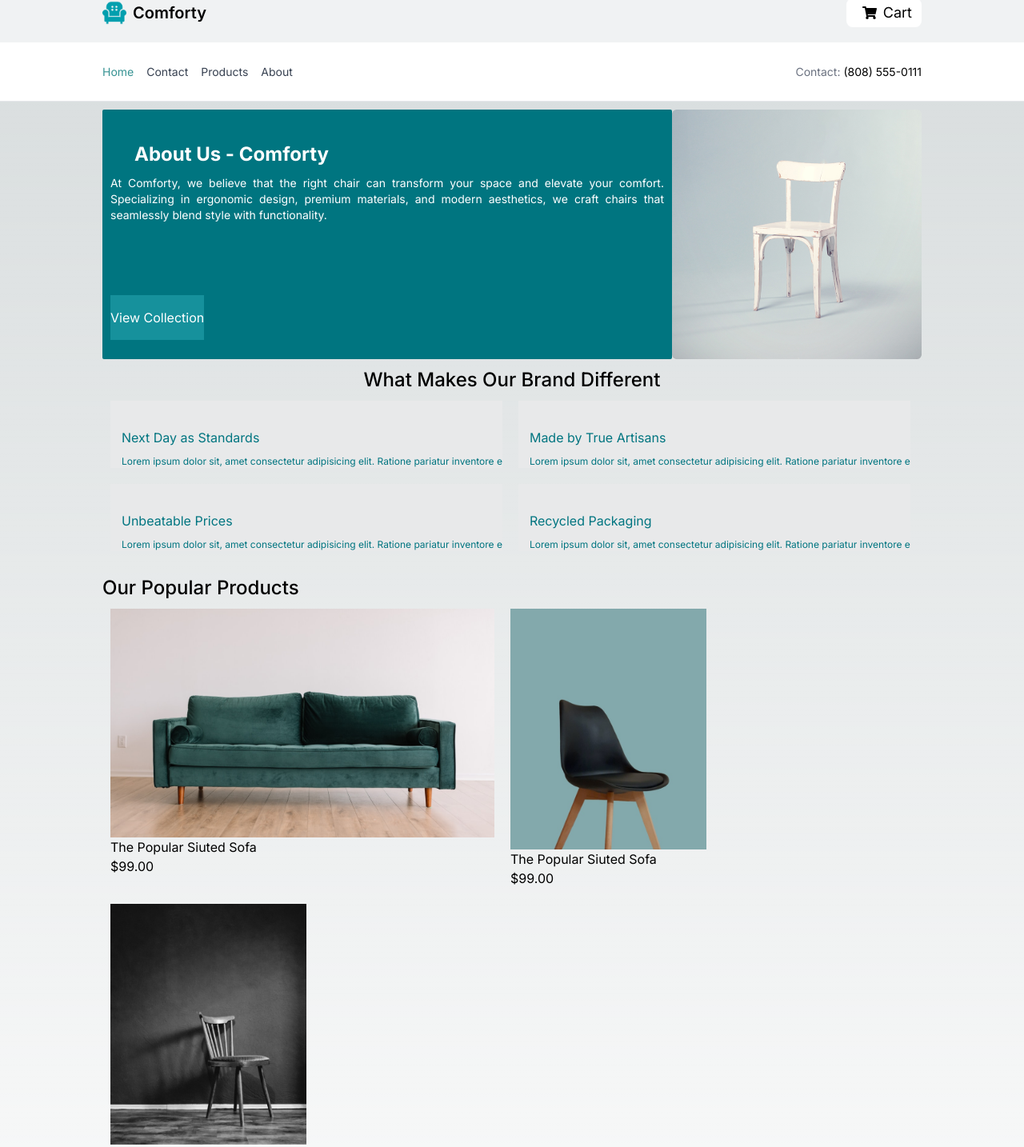
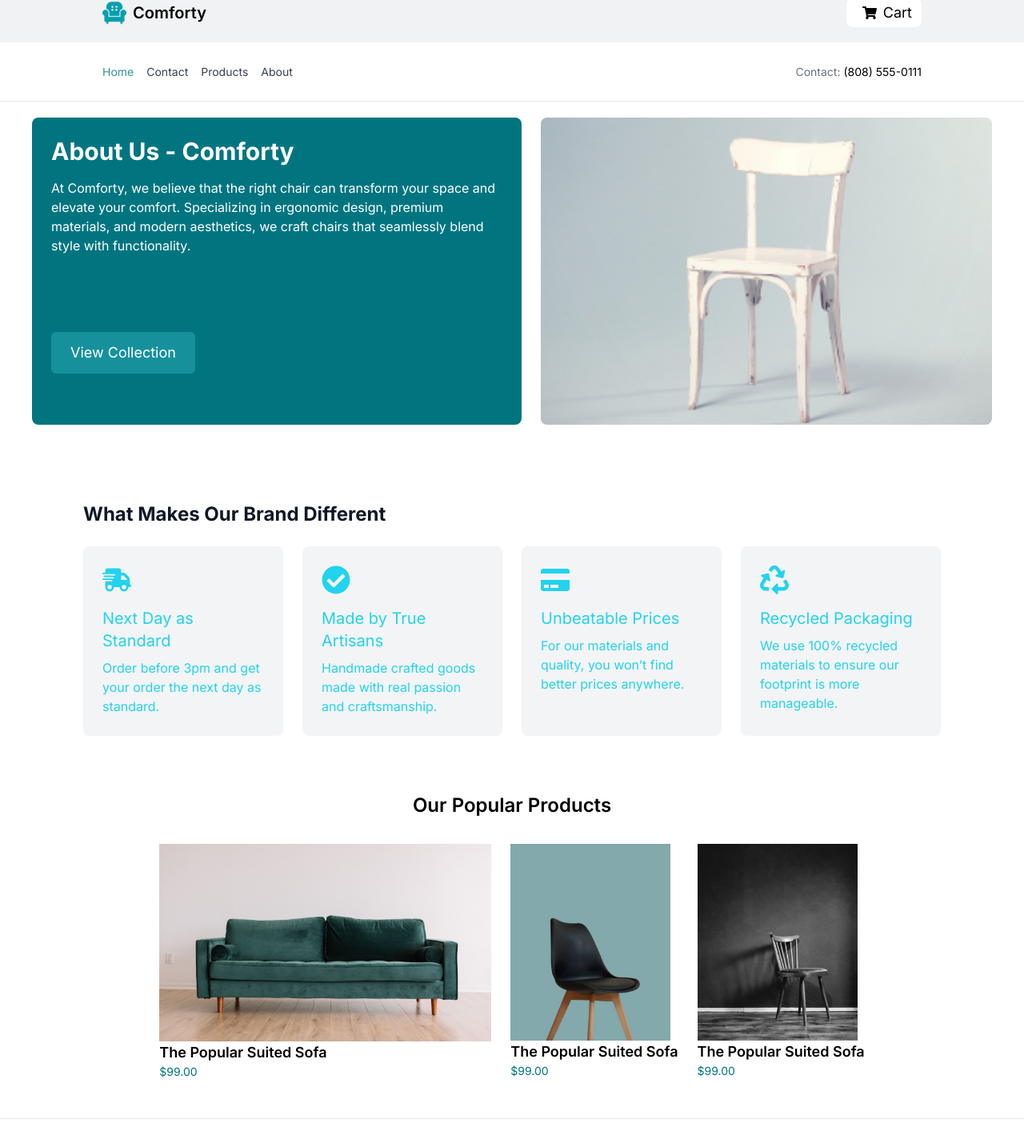
Before and after one commit to MYousuf-Codes/comforty-furnitures, a Next.js app: page /about in a window 1280 px wide. Shown: the part 66-1500 px from the top of the page at 80% size. Built offline with nearby package versions, Linux system fonts and the light colour scheme.

Commit message:
added feature to browse products by categories

```diff
--- a/src/app/about/page.tsx
+++ b/src/app/about/page.tsx
@@ -1,78 +1,73 @@
 import React from "react";
 import Image from "next/image";
+import MakesDifferent from "@/components/MakesDifferent";
 
 const AboutPage = () => {
     return (
-        <div className="w-4/5 h-auto mx-auto">
-            <div className="w-full h-auto mt-2.5 flex justify-between flex-wrap md:flex-nowrap">
-                <div className="h-100 w-120 bg-[#007580] rounded-sm p-1.25">
-                    <h1 className="text-2xl text-white pl-10 font-bold mt-10">About Us - Comforty</h1>
-                    <p className="text-sm text-white text-justify p-2.5">At Comforty, we believe that the right chair can transform your space and elevate your comfort. Specializing in ergonomic design, premium materials,
-                        and modern aesthetics, we craft chairs that seamlessly blend style with functionality.</p>
-                    <button className="w-42.5 h-14 bg-[#16919c] text-white mt-20 ml-2.5">View Collection</button>
+        <div className="container w-full h-auto mx-auto px-5 md:px-10 mb-12">
+            {/* About Us Section */}
+            <div className="w-full h-auto mt-5 flex flex-col md:flex-row justify-between items-center">
+                {/* Text Section */}
+                <div className="flex-1 bg-[#007580] rounded-lg p-6 text-white h-96">
+                    <h1 className="text-3xl font-bold mb-4">About Us - Comforty</h1>
+                    <p className="text-base mb-6">At Comforty, we believe that the right chair can transform your space and elevate your comfort. Specializing in ergonomic design, premium materials, and modern aesthetics, we craft chairs that seamlessly blend style with functionality.</p>
+                    <br /><br /><br />
+                    <button className="w-full md:w-auto bg-[#16919c] text-white py-3 px-6 rounded-md text-lg">
+                        View Collection
+                    </button>
                 </div>
-                <Image
-                    src="/images/new chair.png"
-                    alt="logo"
-                    width={480}
-                    height={400}
-                    className="w-125 h-100"
-                />
-            </div>
-            <h1 className="text-2xl font-medium text-center pt-2.5">What Makes Our Brand Different</h1>
-            <div className="w-full h-61 flex flex-wrap justify-center md:justify-start">
-                <div className="h-55 w-62.5 bg-[#e8e9ea] m-2.5">
-                    <i className="fa-solid fa-truck pl-3.5 pt-5 text-[#007580]"></i>
-                    <h1 className="text-base pl-3.5 pt-2.5 text-[#007580]">Next Day as Standards</h1>
-                    <p className="text-xs pl-3.5 pt-2.5 text-[#007580]">Lorem ipsum dolor sit, amet consectetur adipisicing elit. Ratione pariatur inventore e</p>
-                </div>
-                <div className="h-55 w-62.5 bg-[#e8e9ea] m-2.5">
-                    <i className="fa-solid fa-circle-check pl-3.5 pt-5 text-[#007580]"></i>
-                    <h1 className="text-base pl-3.5 pt-2.5 text-[#007580]">Made by True Artisans</h1>
-                    <p className="text-xs pl-3.5 pt-2.5 text-[#007580]">Lorem ipsum dolor sit, amet consectetur adipisicing elit. Ratione pariatur inventore e</p>
-                </div>
-                <div className="h-55 w-62.5 bg-[#e8e9ea] m-2.5">
-                    <i className="fa-solid fa-folder pl-3.5 pt-5 text-[#007580]"></i>
-                    <h1 className="text-base pl-3.5 pt-2.5 text-[#007580]">Unbeatable Prices</h1>
-                    <p className="text-xs pl-3.5 pt-2.5 text-[#007580]">Lorem ipsum dolor sit, amet consectetur adipisicing elit. Ratione pariatur inventore e</p>
-                </div>
-                <div className="h-55 w-62.5 bg-[#e8e9ea] m-2.5">
-                    <i className="fa-solid fa-seedling pl-3.5 pt-5 text-[#007580]"></i>
-                    <h1 className="text-base pl-3.5 pt-2.5 text-[#007580]">Recycled Packaging</h1>
-                    <p className="text-xs pl-3.5 pt-2.5 text-[#007580]">Lorem ipsum dolor sit, amet consectetur adipisicing elit. Ratione pariatur inventore e</p>
+                {/* Image Section */}
+                <div className="flex-1 mt-6 md:mt-0 md:ml-6 h-96">
+                    <Image
+                        src="/images/new chair.png"
+                        alt="Comforty Chair"
+                        width={600}
+                        height={600}
+                        className="w-full h-full object-cover rounded-lg"
+                    />
                 </div>
             </div>
-            <h1 className="text-2xl font-medium mt-5">Our Popular Products</h1>
-            <div className="w-full h-115 flex flex-wrap justify-center md:justify-start">
-                <div className="m-2.5">
+
+            {/* What Makes Our Brand Different */}
+            <br /><br /><br />
+            <MakesDifferent />
+
+
+            {/* Our Popular Products */}
+            <h2 className="text-2xl font-semibold mt-12 text-center">Our Popular Products</h2>
+            <div className="flex flex-wrap justify-center mt-8 gap-6">
+                <div className="">
                     <Image
                         src="/images/Large.png"
-                        alt="logo"
-                        width={480}
-                        height={500}
-                        className="w-125 h-125"
+                        alt="Popular Chair"
+                        width={415}
+                        height={150}
+                        className=""
                     />
-                    <p>The Popular Siuted Sofa <br /> $99.00</p>
+                    <p className="text-lg font-semibold">The Popular Suited Sofa</p>
+                    <p className="text-sm text-[#007580]">$99.00</p>
                 </div>
-                <div className="m-2.5">
+                <div className="">
                     <Image
                         src="/images/black chair.png"
-                        alt="logo"
-                        width={245}
-                        height={200}
-                        className="w-61.25 h-50"
+                        alt="Black Chair"
+                        width={200}
+                        height={150}
+                        className=""
                     />
-                    <p>The Popular Siuted Sofa <br /> $99.00</p>
+                    <p className="text-lg font-semibold">The Popular Suited Sofa</p>
+                    <p className="text-sm text-[#007580]">$99.00</p>
                 </div>
-                <div className="m-2.5">
+                <div className="">
                     <Image
                         src="/images/black.png"
-                        alt="logo"
-                        width={245}
-                        height={200}
-                        className="w-61.25 h-50"
+                        alt="Black Chair"
+                        width={200}
+                        height={150}
+                        className=""
                     />
-                    <p>The Popular Siuted Sofa <br /> $99.00</p>
+                    <p className="text-lg font-semibold">The Popular Suited Sofa</p>
+                    <p className="text-sm text-[#007580]">$99.00</p>
                 </div>
             </div>
         </div>
--- a/src/app/globals.css
+++ b/src/app/globals.css
@@ -16,7 +16,7 @@
   }
 }
 
-body {
+/* body {
   color: rgb(var(--foreground-rgb));
   background: linear-gradient(
       to bottom,
@@ -24,7 +24,7 @@ body {
       rgb(var(--background-end-rgb))
     )
     rgb(var(--background-start-rgb));
-}
+} */
 
 @layer utilities {
   .text-balance {
--- a/src/app/page.tsx
+++ b/src/app/page.tsx
@@ -5,7 +5,7 @@ import TopCategories from "@/components/TopCategories";
 
 export default function Home() {
   return (
-    <main>
+    <main className="bg-white">
       <Hero />
       <Brands />
       <Featured />
--- a/src/components/Hero.tsx
+++ b/src/components/Hero.tsx
@@ -16,7 +16,7 @@ const Hero: React.FC = () => {
             Interior.
           </h1>
           <Link href="/products">
-            <button className="mt-5 md:mt-6 w-40 md:w-44 h-10 md:h-12 bg-[#029FAE] rounded-lg text-white font-bold text-base md:text-lg flex items-center justify-center hover:bg-[#027d89] transition-all">
+            <button className="mt-5 md:mt-6 w-40 md:w-44 h-10 md:h-12 bg-[#029FAE] rounded-lg text-white font-bold text-base md:text-lg flex items-center justify-center hover:bg-[#028d89] transition-all">
               Shop Now <i className="fa-solid fa-arrow-right ml-2"></i>
             </button>
           </Link>
--- /dev/null
+++ b/src/components/MakesDifferent.tsx
@@ -0,0 +1,54 @@
+import { FaCheckCircle, FaCreditCard, FaRecycle } from "react-icons/fa";
+import { FaTruckFast } from "react-icons/fa6";
+
+const MakesDifferent = () => {
+  return (
+    <div className="px-4 sm:px-8 lg:px-16 py-6 bg-white">
+      {/* Center Heading */}
+      <h1 className="text-2xl font-bold text-gray-900 mb-6 text-center sm:text-left">
+        What Makes Our Brand Different
+      </h1>
+
+      {/* Branding Cards */}
+      <div className="grid grid-cols-1 sm:grid-cols-2 md:grid-cols-3 lg:grid-cols-4 gap-6">
+        {/* Next Day Delivery */}
+        <div className="flex flex-col items-start bg-gray-100 p-6 rounded-lg text-cyan-400 shadow-sm">
+          <FaTruckFast className="text-cyan-400 text-3xl sm:text-4xl mb-4" />
+          <h2 className="text-lg sm:text-xl mb-2">Next Day as Standard</h2>
+          <p className="text-sm sm:text-base">
+            Order before 3pm and get your order the next day as standard.
+          </p>
+        </div>
+
+        {/* Made by True Artisans */}
+        <div className="flex flex-col items-start bg-gray-100 p-6 rounded-lg text-cyan-400 shadow-sm">
+          <FaCheckCircle className="text-cyan-400 text-3xl sm:text-4xl mb-4" />
+          <h2 className="text-lg sm:text-xl mb-2">Made by True Artisans</h2>
+          <p className="text-sm sm:text-base">
+            Handmade crafted goods made with real passion and craftsmanship.
+          </p>
+        </div>
+
+        {/* Unbeatable Prices */}
+        <div className="flex flex-col items-start bg-gray-100 p-6 rounded-lg text-cyan-400 shadow-sm">
+          <FaCreditCard className="text-cyan-400 text-3xl sm:text-4xl mb-4" />
+          <h2 className="text-lg sm:text-xl mb-2">Unbeatable Prices</h2>
+          <p className="text-sm sm:text-base">
+            {`For our materials and quality, you won’t find better prices anywhere.`}
+          </p>
+        </div>
+
+        {/* Recycled Packaging */}
+        <div className="flex flex-col items-start bg-gray-100 p-6 rounded-lg text-cyan-400 shadow-sm">
+          <FaRecycle className="text-cyan-400 text-3xl sm:text-4xl mb-4" />
+          <h2 className="text-lg sm:text-xl mb-2">Recycled Packaging</h2>
+          <p className="text-sm sm:text-base">
+            We use 100% recycled materials to ensure our footprint is more manageable.
+          </p>
+        </div>
+      </div>
+    </div>
+  );
+};
+
+export default MakesDifferent;
```
Also changed, not shown: src/app/category/[categoryId]/page.tsx (added, +112 -0 lines), src/app/category/page.tsx (added, +66 -0 lines), src/components/TopCategories.tsx (+29 -23 lines).
